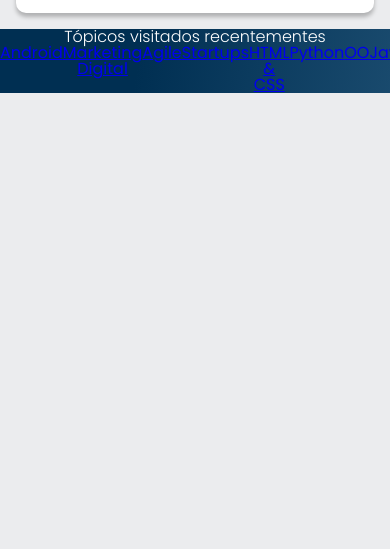
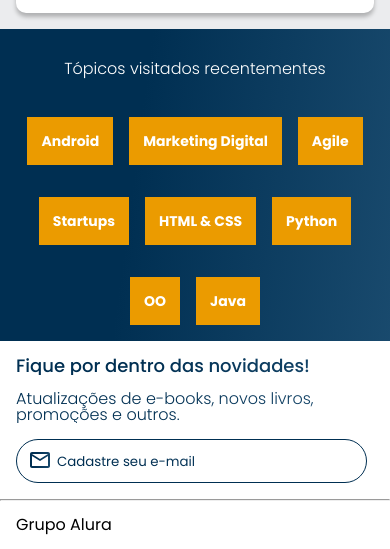
Before and after one commit to EmanuelSergio/projeto-mobile-first, a plain HTML site: page index.html in a window 390 px wide. Shown: the part 1468-2017 px from the top of the page. Before the commit the page ends 1564 px from the top, so only its background shows below. Drawn offline with nearby package versions, Linux system fonts and the light colour scheme.

Commit message:
Inciando media query

```diff
--- a/index.html
+++ b/index.html
@@ -207,6 +207,24 @@
     </section>
 
 
+    <section class="contato">
+
+        <h2 class="contato__titulo">Fique por dentro das novidades!</h2>
+        <p class="contato__texto">Atualizações de e-books, novos livros, promoções e outros.</p>
+        <input type="email" placeholder="Cadastre seu e-mail" class="contato__email">
+
+
+
+    </section>
+
+    <hr/>
+
+    <footer class="rodape">
+
+        <h2 class="rodape__titulo">Grupo Alura</h2>
+
+    </footer>
+
     <script src="https://cdn.jsdelivr.net/npm/swiper@10/swiper-bundle.min.js"></script>
     <script>const swiper = new Swiper('.swiper', {
         spaceBetween: 10,
--- a/style.css
+++ b/style.css
@@ -2,7 +2,8 @@
 @import url("styles/banner.css");
 @import url("styles/carrossel.css");
 @import url("styles/topicos.css");
-
+@import url("styles/contato.css");
+@import url("styles/rodape.css");
 
 :root{
 
--- /dev/null
+++ b/styles/contato.css
@@ -0,0 +1,42 @@
+.contato{
+    background: var(--branco);
+    padding: 1em;
+}
+
+.contato__titulo, .contato__texto, .contato__email{
+
+    background: var(--azul-degrade);
+    background-clip: text;
+    -webkit-background-clip: text;
+    -webkit-text-fill-color: transparent;/* esse mode de colocar cor é devido a sua tag, que é um h2*/
+
+
+}
+
+.contato__titulo{
+    font-size: 18px;
+    font-weight: 500;
+}
+
+.contato__texto{
+    font-weight: 300;
+    margin: 1em 0;
+}
+
+.contato__email{
+
+padding: 1em;
+border: 1px solid var(--azul);
+border-radius: 24px;
+width: 90%;
+font-weight: 400;
+
+}
+
+.contato__email::placeholder{
+    color: var(--azul);
+    font-family: var(--fonte-principal);
+    background-image: url("/img/carta.svg");
+    background-repeat: no-repeat;
+    padding-left: 2em;
+}
--- a/styles/header.css
+++ b/styles/header.css
@@ -71,3 +71,9 @@ text-transform: uppercase;
 .container__botao{
     display: none;
 }
+
+
+@media screen and (min-width: 1024px){
+
+
+}
--- /dev/null
+++ b/styles/rodape.css
@@ -0,0 +1,11 @@
+
+hr{
+    margin: 0;
+}
+
+.rodape{
+
+background-color: var(--branco);
+padding: 1em;
+
+}
--- a/styles/topicos.css
+++ b/styles/topicos.css
@@ -7,10 +7,26 @@
 .topicos__titulo{
     color: var(--branco);
     font-weight: 300;
+    padding: 2em 0 1.5em 0;
 }
 
 .topicos__lista{
 
 display: flex;
+flex-wrap: wrap; /*CSS flex-wrap define se os itens flexíveis são forçados a ficarem na mesma linha ou se podem ser quebrados em várias linhas.*/
+justify-content: center;
 
 }
+
+.topicos__item{
+    margin: 2em .5em;
+}
+
+.topicos__link{
+    color: var(--branco);
+    padding: 1em;
+    background-color: var(--laranja);
+    text-decoration: none;
+    font-size: 14px;
+    font-weight: 700;
+}
```
Also changed, not shown: img/carta.svg (added).
